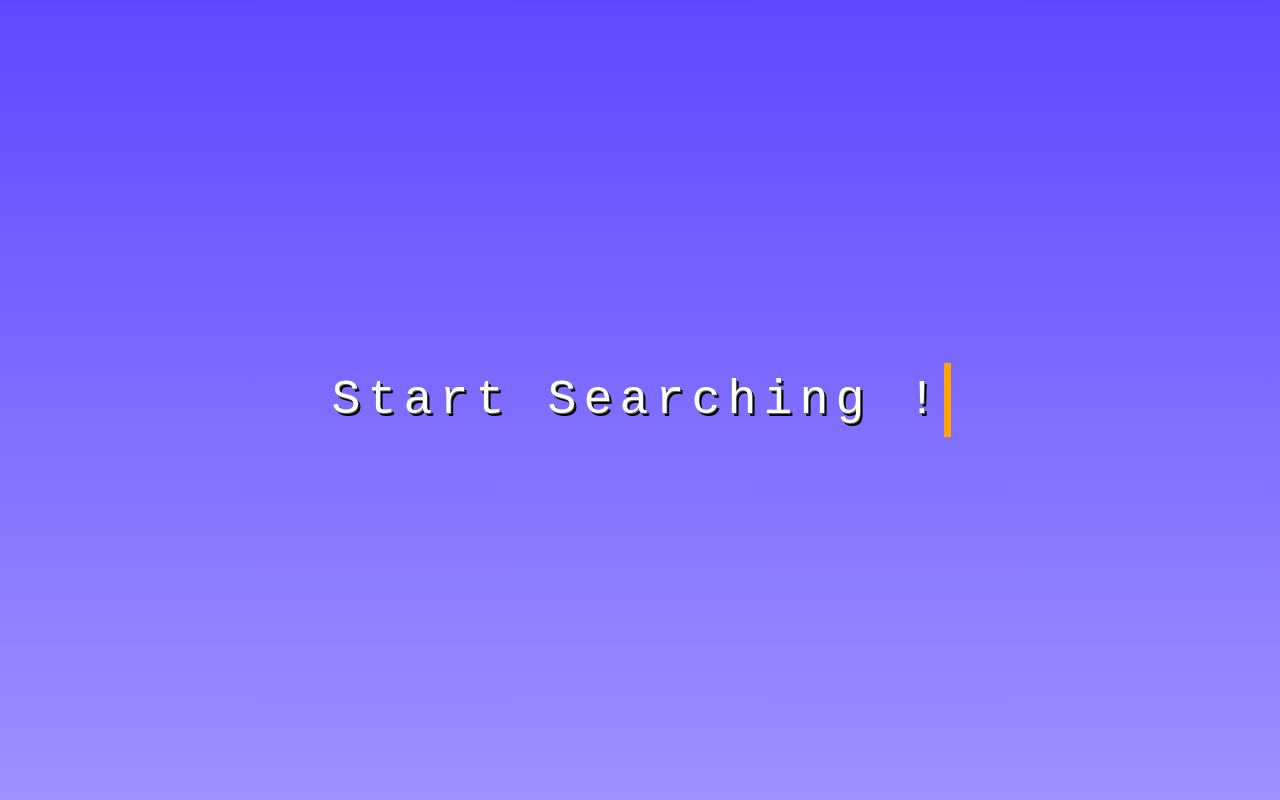
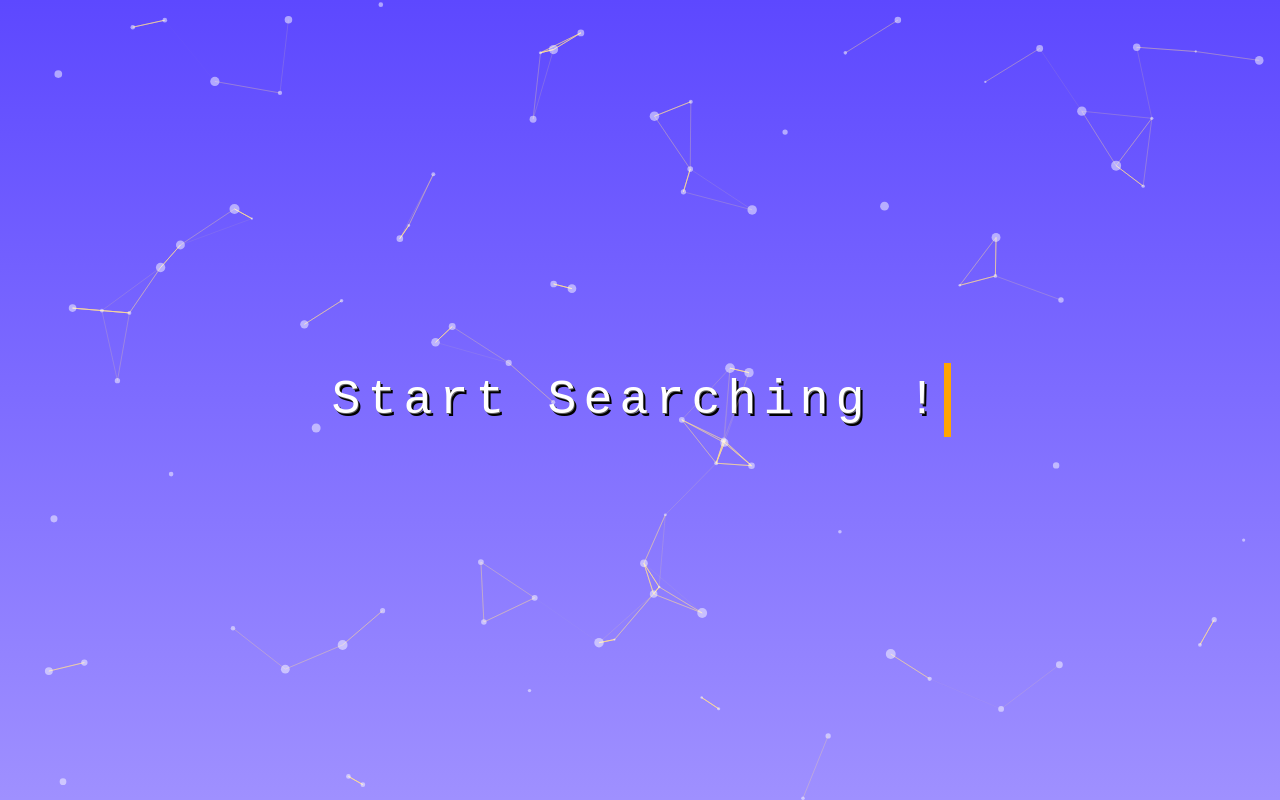
Before and after one commit to ifeelomii/rag-client, a React (Create React App) app: page / in a window 1280 px wide. Built offline with nearby package versions, Linux system fonts and the light colour scheme; the HTML template or start-up script is replaced by a standard one.

Commit message:
Added Particle file

```diff
--- a/package.json
+++ b/package.json
@@ -9,7 +9,9 @@
     "react": "^18.3.1",
     "react-dom": "^18.3.1",
     "react-scripts": "5.0.1",
-    "web-vitals": "^2.1.4"
+    "web-vitals": "^2.1.4",
+    "react-tsparticles": "^2.12.2",
+    "tsparticles-slim": "^2.12.0"
   },
   "scripts": {
     "start": "react-scripts start",
--- a/src/App.css
+++ b/src/App.css
@@ -32,8 +32,7 @@
   line-height: 1.5;
   letter-spacing: .15em;
   animation:
-  typing 2.5s,
-  /* typing 2.5s steps(30,end), */
+  typing 2.5s steps(30,end),
   blink-caret 0.8s step-start;
 }
 
--- /dev/null
+++ b/src/components/Particles.jsx
@@ -0,0 +1,94 @@
+import React from "react";
+import { useCallback } from "react";
+import Particles from "react-tsparticles";
+import { loadSlim } from "tsparticles-slim";
+
+const Particle = () => {
+  const particlesInit = useCallback(async (engine) => {
+    console.log(engine);
+    await loadSlim(engine);
+  }, []);
+
+  const particlesLoaded = useCallback(async (container) => {
+    console.log(container);
+  }, []);
+
+  return (
+    <Particles
+      id="tsparticles"
+      init={particlesInit}
+      loaded={particlesLoaded}
+      options={{
+        background: {
+          color: {
+            value: "#dd2d0",
+          },
+        },
+        fpsLimit: 120,
+        interactivity: {
+          events: {
+            onClick: {
+              enable: true,
+              mode: "push",
+            },
+            onHover: {
+              enable: true,
+              mode: "repulse",
+            },
+            resize: true,
+          },
+          modes: {
+            push: {
+              quantity: 3,
+            },
+            repulse: {
+              distance: 130,
+              duration: 1,
+            },
+          },
+        },
+        particles: {
+          color: {
+            value: "fff",
+          },
+          links: {
+            color: "FFDD95",
+            distance: 80,
+            enable: true,
+            opacity: 1,
+            width: 1,
+          },
+          move: {
+            direction: "none",
+            enable: true,
+            outModes: {
+              default: "bounce",
+            },
+            random: false,
+            speed: 1.5,
+            straight: false,
+          },
+          number: {
+            density: {
+              enable: true,
+              area: 800,
+            },
+            value: 80,
+          },
+          opacity: {
+            value: 0.5,
+          },
+          shape: {
+            type: "circle",
+          },
+          size: {
+            value: { min: 1, max: 5 },
+          },
+        },
+        detectRetina: true,
+      }}
+    />
+  );
+};
+
+export default Particle;
--- a/src/components/Typewriter.jsx
+++ b/src/components/Typewriter.jsx
@@ -1,4 +1,5 @@
 import { useState } from "react";
+import Particle from "./Particles";
 
 const Typewriter=() =>{
     const [value,setValue] = useState('Start Searching !');
@@ -22,13 +23,14 @@ const Typewriter=() =>{
     }
     return(
     <>
+        <Particle/>
         <div
             contentEditable
             className="typewriter board"
             onChange={handleInput}
             suppressContentEditableWarning={true}
         >
-            <input type="text" contentEditable id="search-box" value={value} onBlur={handleBlur} onClick={handleClick} onChange={handleInput} placeholder="Enter text here"/>
+            <input type="text" contentEditable id="search-box" value={value} onBlur={handleBlur} onClick={handleClick} onChange={handleInput} placeholder="Enter text here !"/>
         </div>
     </>);
 };
--- a/src/index.css
+++ b/src/index.css
@@ -5,5 +5,4 @@ body {
 
 code {
   font-family: monospace;
-  color: rebeccapurple;
 }
```
Also changed, not shown: 1 other file (tests, documents, lock files or other folders).
